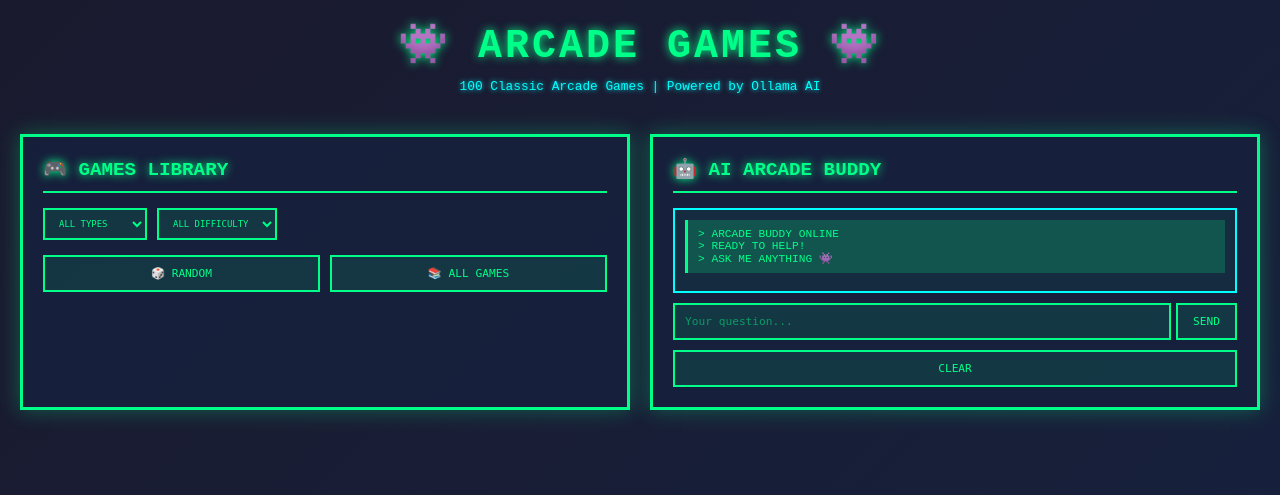
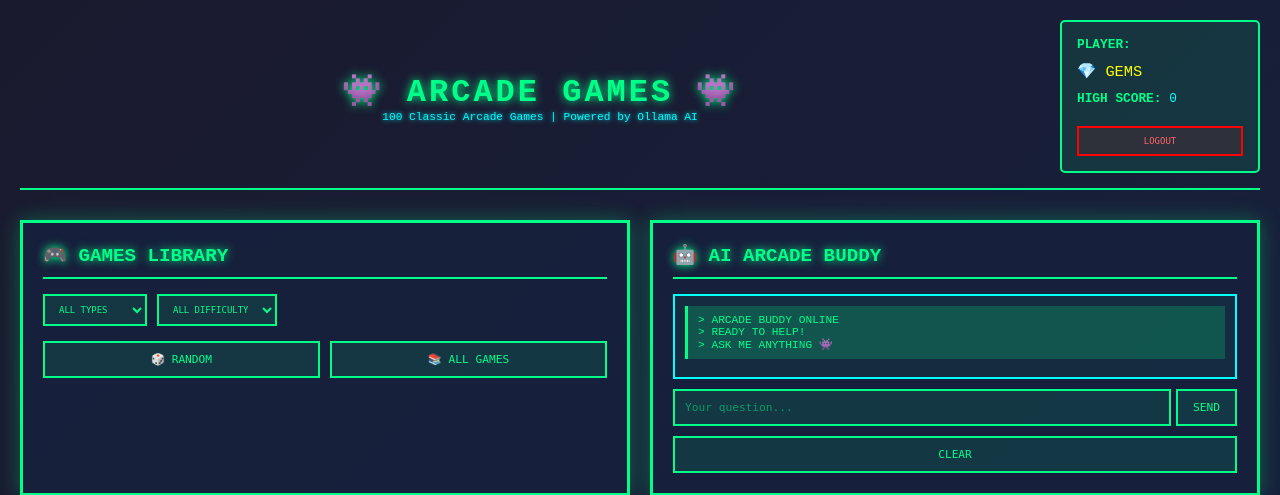
Before and after one commit to mkaer-123/game-school-server, a Flask app: template templates/index.html in a window 1280 px wide. Shown: the top 495 px of the page. Run offline with Flask 3, Linux system fonts and the light colour scheme; the template is opened without the code that fills it, so the values that code supplies are empty.

Commit message:
Update main game page with user authentication, gems, and purchase system

```diff
--- a/templates/index.html
+++ b/templates/index.html
@@ -25,23 +25,73 @@
         }
 
         header {
+            display: flex;
+            justify-content: space-between;
+            align-items: center;
+            margin-bottom: 30px;
+            padding-bottom: 15px;
+            border-bottom: 2px solid #00ff88;
+        }
+
+        .header-title {
             text-align: center;
             color: #00ff88;
-            margin-bottom: 40px;
-            animation: glitch 0.6s ease;
+            flex: 1;
             text-shadow: 0 0 10px #00ff88;
         }
 
-        header h1 {
-            font-size: 2.5em;
-            margin-bottom: 10px;
+        .header-title h1 {
+            font-size: 2em;
             letter-spacing: 3px;
         }
 
-        header p {
-            font-size: 0.8em;
+        .header-title p {
+            font-size: 0.7em;
             color: #00ffff;
             text-shadow: 0 0 5px #00ffff;
+        }
+
+        .user-panel {
+            background: rgba(0, 255, 136, 0.1);
+            border: 2px solid #00ff88;
+            padding: 15px;
+            border-radius: 5px;
+            font-size: 0.8em;
+            min-width: 200px;
+        }
+
+        .user-info {
+            margin-bottom: 10px;
+            color: #00ffff;
+        }
+
+        .user-info strong {
+            color: #00ff88;
+        }
+
+        .gems {
+            color: #ffff00;
+            font-size: 1.2em;
+            margin: 10px 0;
+        }
+
+        .logout-btn {
+            width: 100%;
+            padding: 8px;
+            border: 2px solid #ff0000;
+            background: rgba(255, 0, 0, 0.1);
+            color: #ff6666;
+            font-family: 'Press Start 2P', monospace;
+            font-size: 0.7em;
+            cursor: pointer;
+            transition: all 0.2s ease;
+            margin-top: 10px;
+        }
+
+        .logout-btn:hover {
+            background: #ff0000;
+            color: #fff;
+            box-shadow: 0 0 10px #ff0000;
         }
 
         .main-grid {
@@ -348,8 +421,22 @@
 <body>
     <div class="container">
         <header>
-            <h1>👾 ARCADE GAMES 👾</h1>
-            <p>100 Classic Arcade Games | Powered by Ollama AI</p>
+            <div class="header-title">
+                <h1>👾 ARCADE GAMES 👾</h1>
+                <p>100 Classic Arcade Games | Powered by Ollama AI</p>
+            </div>
+            <div class="user-panel">
+                <div class="user-info">
+                    <strong>PLAYER:</strong> <span id="playerName"></span>
+                </div>
+                <div class="gems">
+                    💎 <span id="gemsDisplay">0</span> GEMS
+                </div>
+                <div class="user-info">
+                    <strong>HIGH SCORE:</strong> <span id="highScore">0</span>
+                </div>
+                <button class="logout-btn" onclick="logout()">LOGOUT</button>
+            </div>
         </header>
 
         <div class="main-grid">
@@ -422,18 +509,38 @@
             <p><strong>▸ TYPE:</strong> <span id="modalType"></span></p>
             <p><strong>▸ DIFFICULTY:</strong> <span id="modalDifficulty"></span></p>
             <p id="modalDescription"></p>
-            <button onclick="playGame()" style="width: 100%; margin-top: 15px;">▶ PLAY NOW</button>
+
+            <div class="purchase-section">
+                <p><strong>💎 COST:</strong> <span id="modalCost"></span> GEMS</p>
+                <button id="purchaseBtn" onclick="purchaseGame()" class="purchase-btn" style="width: 100%;">BUY & PLAY</button>
+            </div>
         </div>
     </div>
 
     <script>
+        let currentGameId = null;
+
         document.addEventListener('DOMContentLoaded', function() {
+            loadUserData();
             loadAllGames();
             loadStats();
         });
 
         document.getElementById('typeFilter').addEventListener('change', applyFilters);
         document.getElementById('difficultyFilter').addEventListener('change', applyFilters);
+
+        async function loadUserData() {
+            try {
+                const response = await fetch('/api/user');
+                const data = await response.json();
+
+                document.getElementById('playerName').textContent = data.name;
+                document.getElementById('gemsDisplay').textContent = data.gems;
+                document.getElementById('highScore').textContent = data.high_score || 0;
+            } catch (error) {
+                console.error('Error loading user data:', error);
+            }
+        }
 
         async function loadAllGames() {
             try {
@@ -505,10 +612,12 @@
             let html = '';
 
             for (let [id, game] of Object.entries(games)) {
+                const locked = game.cost > 0 ? 'locked' : '';
                 html += `
-                    <div class="game-item" onclick="showGameModal(${id}, ${JSON.stringify(game)})">
+                    <div class="game-item ${locked}" onclick="showGameModal(${id}, ${JSON.stringify(game)})">
                         <div class="id">#${id}</div>
                         <div class="name">${game.name}</div>
+                        ${game.cost > 0 ? `<div class="cost">💎 ${game.cost}</div>` : ''}
                         <div class="difficulty ${game.difficulty}">${game.difficulty.toUpperCase()}</div>
                     </div>
                 `;
@@ -518,10 +627,26 @@
         }
 
         function showGameModal(id, game) {
+            currentGameId = id;
             document.getElementById('modalTitle').textContent = `${game.name} (#${id})`;
             document.getElementById('modalType').textContent = game.type.toUpperCase();
             document.getElementById('modalDifficulty').textContent = game.difficulty.toUpperCase();
             document.getElementById('modalDescription').textContent = game.description;
+            document.getElementById('modalCost').textContent = game.cost || 'FREE';
+
+            const purchaseBtn = document.getElementById('purchaseBtn');
+            if (game.cost === 0) {
+                purchaseBtn.textContent = '▶ PLAY NOW';
+                purchaseBtn.style.borderColor = '#00ff88';
+                purchaseBtn.style.color = '#00ff88';
+                purchaseBtn.style.background = 'rgba(0, 255, 136, 0.1)';
+            } else {
+                purchaseBtn.textContent = `BUY FOR ${game.cost} GEMS & PLAY`;
+                purchaseBtn.style.borderColor = '#ffff00';
+                purchaseBtn.style.color = '#ffff00';
+                purchaseBtn.style.background = 'rgba(255, 255, 0, 0.1)';
+            }
+
             document.getElementById('gameModal').style.display = 'block';
         }
 
@@ -529,9 +654,26 @@
             document.getElementById('gameModal').style.display = 'none';
         }
 
-        function playGame() {
-            alert('🎮 LAUNCHING GAME...\n\nThe actual game would load here!');
-            closeModal();
+        async function purchaseGame() {
+            if (!currentGameId) return;
+
+            try {
+                const response = await fetch(`/api/purchase-game/${currentGameId}`, {
+                    method: 'POST'
+                });
+
+                if (response.ok) {
+                    const data = await response.json();
+                    alert(`🎮 ${data.message}\n💎 Gems: ${data.gems_remaining}`);
+                    loadUserData();
+                    closeModal();
+                } else {
+                    const data = await response.json();
+                    alert(`❌ ${data.error}\nNeed: ${data.needed} | Have: ${data.have}`);
+                }
+            } catch (error) {
+                alert('Error purchasing game!');
+            }
         }
 
         async function sendMessage() {
@@ -587,6 +729,12 @@
             }
         }
 
+        function logout() {
+            if (confirm('LOGOUT? (Ctrl+C cancels)')) {
+                window.location.href = '/logout';
+            }
+        }
+
         window.onclick = function(event) {
             const modal = document.getElementById('gameModal');
             if (event.target == modal) {
```
Also changed, not shown: other parts of templates/index.html (+33 -10 lines).
